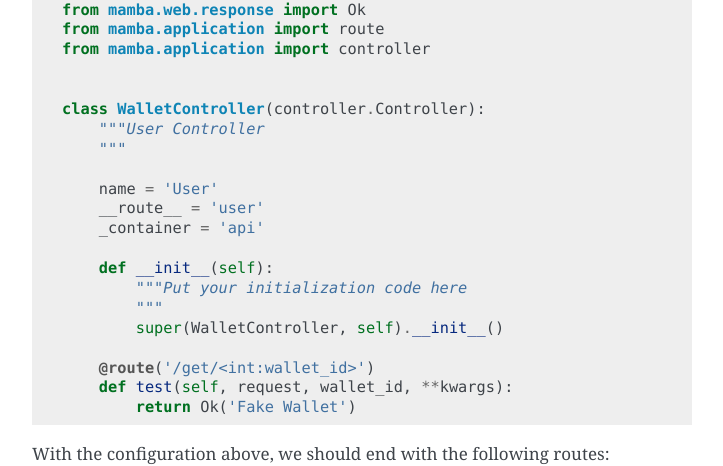
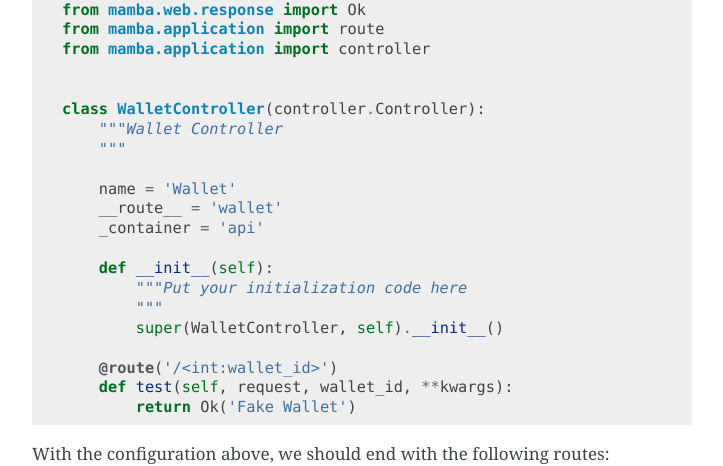
Before and after one commit to PyMamba/mamba-framework, a Sphinx documentation site: the page built from docs/development/controller.rst, in a window 1280 px wide and 900 px high, scrolled down 7073 px. Shown: the part 140-606 px from the top of the window, without its empty margins (388-1111 px from the left). Built offline with Sphinx 7.4.7, drawn with Linux system fonts in a browser that asks for light colours; pages that are not in the unit, such as notebooks, are missing from menus.

Commit message:
Fixed Wallet Controller example in controller.html doc

```diff
--- a/docs/development/controller.rst
+++ b/docs/development/controller.rst
@@ -279,11 +279,11 @@ While the attached controllers should look like:
 
 
     class WalletController(controller.Controller):
-        """User Controller
+        """Wallet Controller
         """
 
-        name = 'User'
-        __route__ = 'user'
+        name = 'Wallet'
+        __route__ = 'wallet'
         _container = 'api'
 
         def __init__(self):
@@ -291,7 +291,7 @@ While the attached controllers should look like:
             """
             super(WalletController, self).__init__()
 
-        @route('/get/<int:wallet_id>')
+        @route('/<int:wallet_id>')
         def test(self, request, wallet_id, **kwargs):
             return Ok('Fake Wallet')
 
```
